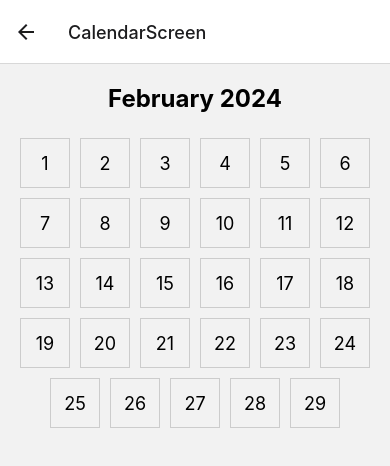
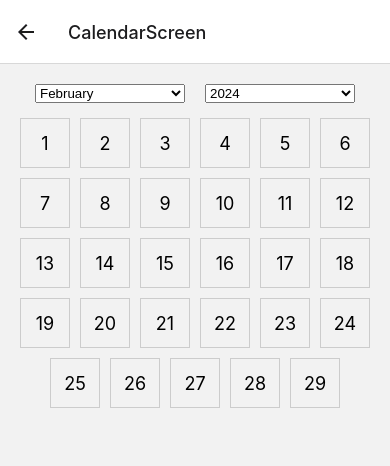
Before and after one commit to reyhanSchool/capstone, a React Native app: screen /CalendarScreen in a window 390 px wide. Shown: the top 466 px of the page. Built offline with nearby package versions, Linux system fonts and the light colour scheme.

Commit message:
Updated the calendar range and allowed the user to select the year and month

```diff
--- a/components/CalendarScreen.js
+++ b/components/CalendarScreen.js
@@ -1,18 +1,14 @@
 import React, { useState } from 'react';
 import { View, ScrollView, Text, StyleSheet, TouchableOpacity } from 'react-native';
+import {Picker} from '@react-native-picker/picker';
 
 const CalendarScreen = () => {
+  const [selectedDate, setSelectedDate] = useState(null);
+  const [selectedMonth, setSelectedMonth] = useState(new Date().getMonth());
+  const [selectedYear, setSelectedYear] = useState(new Date().getFullYear());
 
-  const [selectedDate, setSelectedDate] = useState(null);
-  const currentDate = new Date();
-  const year = currentDate.getFullYear();
-
-  //Function to get the current year and month
-  const getCurrentMonthAndYear = () => {
-    const months = ['January', 'February', 'March', 'April', 'May', 'June', 'July', 'August', 'September', 'October', 'November', 'December'];
-    const month = months[currentDate.getMonth()];
-    return `${month} ${year}`;
-  };
+  const currentYear = new Date().getFullYear();
+  const yearsArray = Array.from({length: 100 }, (_, index) => currentYear - index);
 
   // Function to handle date selection
   const handleDateSelection = (date) => {
@@ -20,14 +16,9 @@ const CalendarScreen = () => {
     // You can implement further actions upon date selection, such as navigating to a specific date's details
   };
 
-  // Function to generate an array of dates based on the number of days in the current month
+  // Function to generate an array of dates based on the number of days in the selected month
   const generateDatesArray = () => {
-    const month = currentDate.getMonth() + 1;
-
-    // Get the number of days in the month
-    const daysInMonth = new Date(year, month, 0).getDate();
-
-    // Generate an array of dates from 1 to the number of days in the month
+    const daysInMonth = new Date(selectedYear, selectedMonth + 1, 0).getDate();
     const datesArray = [];
     for (let i = 1; i <= daysInMonth; i++) {
       datesArray.push(i);
@@ -47,10 +38,40 @@ const CalendarScreen = () => {
     );
   };
 
-
   return (
     <ScrollView contentContainerStyle={styles.container}>
-      <Text style={styles.headerText}>{getCurrentMonthAndYear()}</Text>
+      <View style={styles.header}>
+        <Picker
+          selectedValue={selectedMonth}
+          onValueChange={(itemValue) => setSelectedMonth(itemValue)}
+          style={styles.picker}
+        >
+          <Picker.Item label="January" value={0} />
+          <Picker.Item label="February" value={1} />
+          <Picker.Item label="March" value={2} />
+          <Picker.Item label="April" value={3} />
+          <Picker.Item label="May" value={4} />
+          <Picker.Item label="June" value={5} />
+          <Picker.Item label="July" value={6} />
+          <Picker.Item label="August" value={7} />
+          <Picker.Item label="September" value={8} />
+          <Picker.Item label="October" value={9} />
+          <Picker.Item label="November" value={10} />
+          <Picker.Item label="December" value={11} />
+        </Picker>
+
+
+        <Picker
+  selectedValue={selectedYear}
+  onValueChange={(itemValue) => setSelectedYear(itemValue)}
+  style={styles.picker}
+>
+  {yearsArray.map((year) => (
+    <Picker.Item key={year} label={year.toString()} value={year} />
+  ))}
+</Picker>
+
+      </View>
       <View style={styles.calendarContainer}>
         {/* Render your calendar here */}
         {generateDatesArray().map(date => renderDateCell(date))}
@@ -67,10 +88,15 @@ const styles = StyleSheet.create({
     alignItems: 'center',
     paddingVertical: 20,
   },
-  headerText: {
-    fontSize: 24,
-    fontWeight: 'bold',
-    marginBottom: 20,
+  header: {
+    flexDirection: 'row',
+    justifyContent: 'center',
+    alignItems: 'center',
+    marginBottom: 10,
+  },
+  picker: {
+    width: 150,
+    marginHorizontal: 10,
   },
   calendarContainer: {
     flexDirection: 'row',
--- a/package.json
+++ b/package.json
@@ -11,6 +11,7 @@
   "dependencies": {
     "@expo/metro-runtime": "~3.1.1",
     "@react-native-community/masked-view": "^0.1.11",
+    "@react-native-picker/picker": "^2.6.1",
     "@react-navigation/native": "^6.1.10",
     "@react-navigation/stack": "^6.3.21",
     "expo": "~50.0.5",
```
Also changed, not shown: 1 other file (tests, documents, lock files or other folders).
